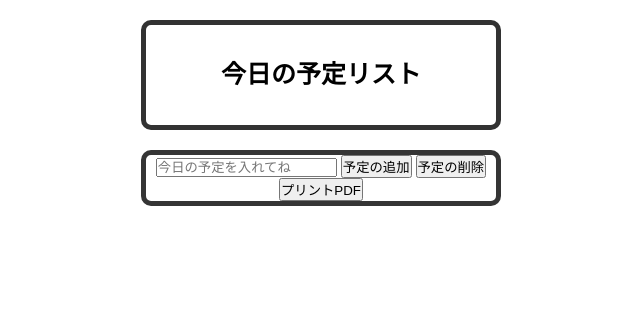
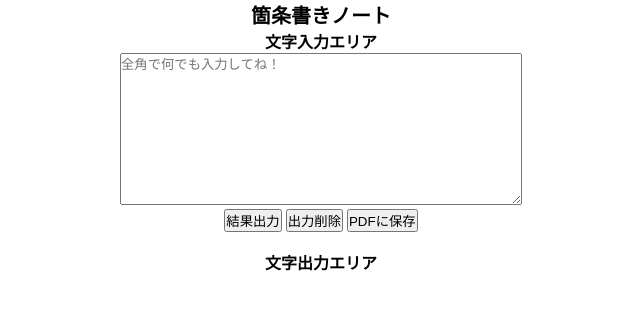
Before and after one commit to iteenfk/iteensh, a plain HTML site: page index.html in a window 1280 px wide. Shown: the whole page, without its empty margins (319-959 px from the left). Drawn offline with Linux system fonts and the light colour scheme; files that its build step writes are made by us from their sources.

Commit message:
Add files via upload

```diff
--- a/css/style.css
+++ b/css/style.css
@@ -1,34 +1,26 @@
-*{padding: 0;
-margin: 0;
+*{
+    padding: 0;
+    margin: 0;
+}
+h1{
+    font-size: 20px;
+    text-align: center;
+}
+.inDiv{
+    text-align: center;
+}
+#in{
+width: 400px;
+height: 150px;
+}
+.outDiv{
+    text-align: center;
+}
+
+#out {
+    width: 400px;
+    display: block;
+    margin: auto;
+    text-align: left;
 
 }
-
-h1{
-    font-size: 25px;
-    background-color: rgb(255, 255, 255);
-    width: 350px;
-    height: 100px;
-    text-align: center;
-    line-height: 100px;
-    margin: 20px auto;
-    border: 5px solid rgb(50, 50, 50);
-    border-radius: 10px;
-}
-
-.main{
-    background-color: rgb(255, 255, 255);
-    width: 350px;
-    height: auto;
-    text-align: center;
-    margin: auto;
-    border: 5px solid rgb(53, 53, 53);
-    border-radius: 10px;
-
-}
-
-li{
-    list-style: none;
-    text-align: left;
-    padding: 0 0 0 20px;
-
-}
--- a/index.html
+++ b/index.html
@@ -3,28 +3,27 @@
 <head>
     <meta charset="UTF-8">
     <meta name="viewport" content="width=device-width, initial-scale=1.0">
-    <title>今日の予定リスト</title>
-    <link rel="stylesheet" href="css/style.css">
+    <title>箇条書きノート</title>
+    <link rel="stylesheet" href="style.css">
 </head>
 <body>
-    <h1>今日の予定リスト</h1>
-    <div class="main">
+    <h1>箇条書きノート</h1>
 
-        <input type="text" id="in" placeholder="今日の予定を入れてね">
+    <div class="inDiv">
+      <h4>文字入力エリア</h4>
+      <textarea id="in" placeholder="全角で何でも入力してね！"></textarea>
+      <br>
+      <button onclick="S()">結果出力</button>
+      <button onclick="C()">出力削除</button>
+      <button onclick="P()">PDFに保存</button>
+    </div>
+    <br>
+    <div class="outDiv">
+        <h4>文字出力エリア</h4>
+        <ol id="out">
 
-        <button onclick="A()">予定の追加</button>
-
-        <button onclick="C()">予定の削除</button>
-
-        <ul id="out">
-
-        </ul>
-
-        <button onclick="P()">プリントPDF</button>
-
+        </ol>
     </div>
-
-    <script src="js/main.js"></script>
-
+    <script src="main.js"></script>
 </body>
 </html>
--- a/js/main.js
+++ b/js/main.js
@@ -1,23 +1,29 @@
 "use strict"
 
-function A() {
+function S() {
+    let input = document.getElementById("in"). value;
+    if (!input) {
+        alert("何も入力されていません。");
+        return;
+    }
 
-    const li = document.createElement("li");
-    li.textContent = document.getElementById("in").value;
+    let li = document.createElement("li");
+    let output = document.getElementById("out");
+    li.textContent = input;
 
-    const ul = document.getElementById("out");
-    ul.appendChild(li);
+    output.appendChild(li);
 
     document.getElementById("in").value = "";
 }
 
-function C() {
+function C(){
     const ul = document.getElementById("out");
-    while(ul.firstChild != null) {
-        ul.removeChild(ul.firstChild);
+    while (ul.firstChild != null) {
+        ul.removeChild(ul.firstChild)
+        console;
     }
 }
 
-function P() {
-    window.print();
+function P(){
+    window.print()
 }
```
